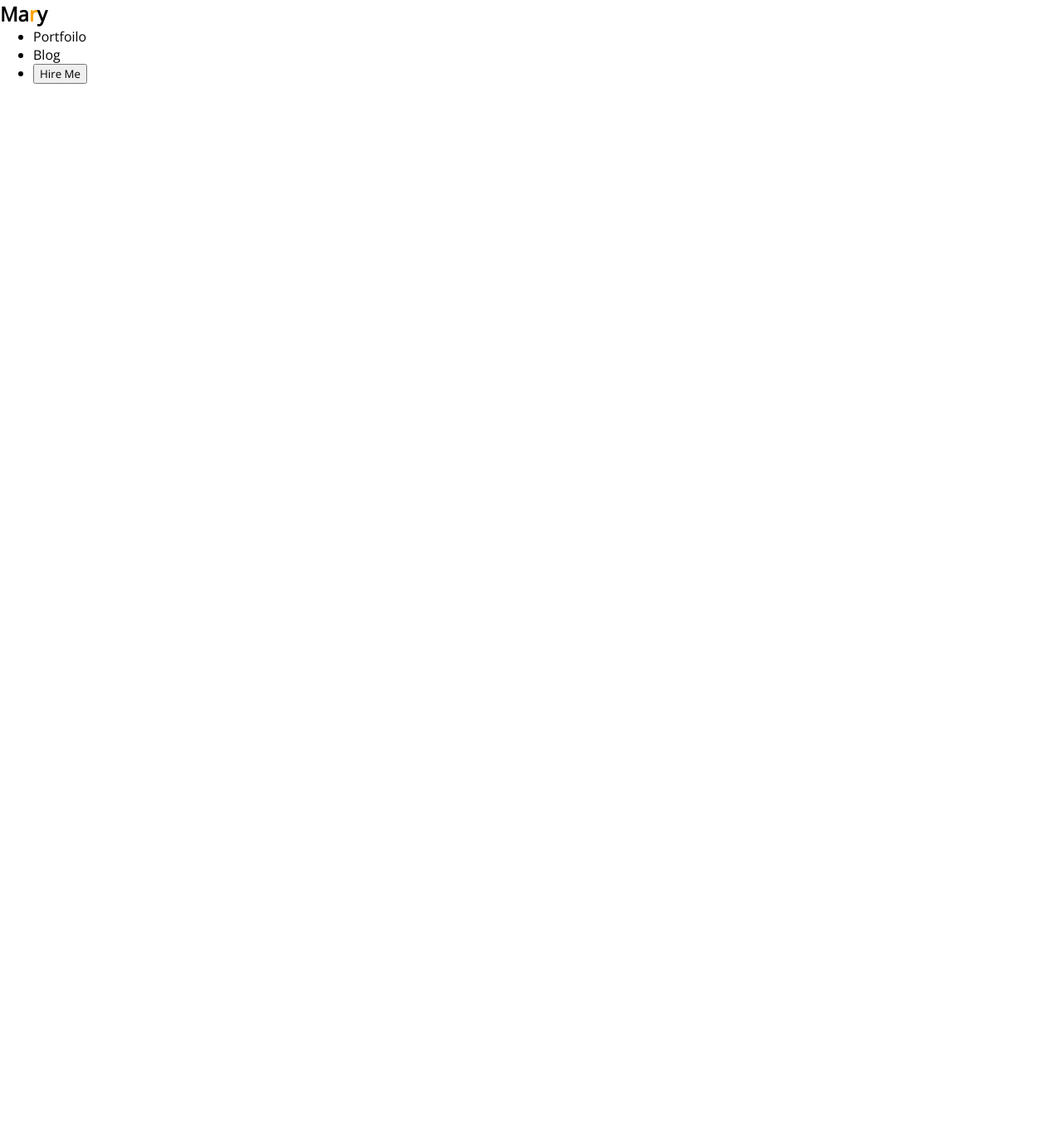
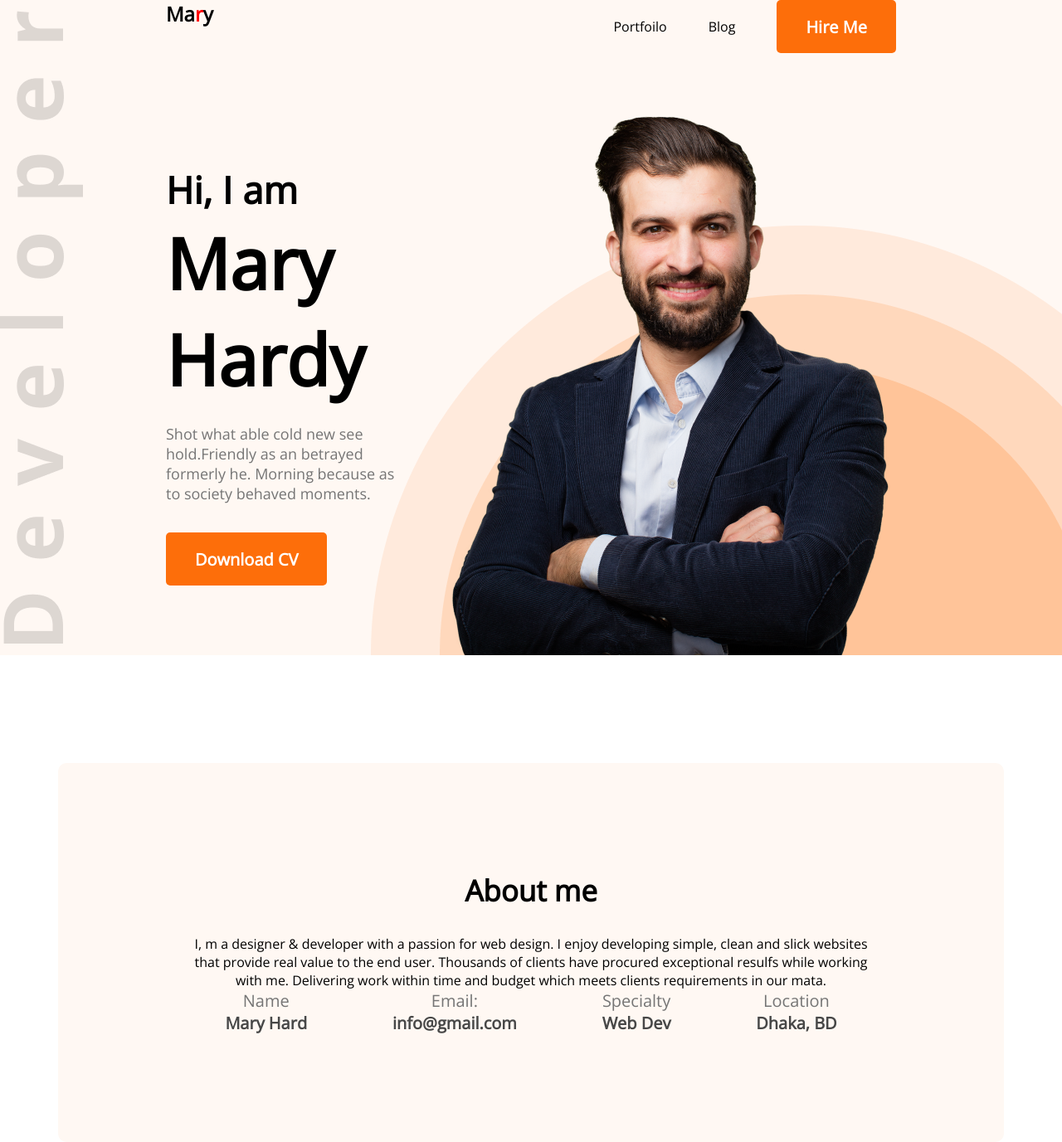
Before and after one commit to RAjkumarBArmanRAj/portfolio, a plain HTML site: page index.html in a window 1280 px wide. Shown: the whole page at 83% size. Before the commit the page ends 800 px from the top, so only its background shows below. Drawn offline with nearby package versions, Linux system fonts and the light colour scheme.

Commit message:
main section about

```diff
--- a/index.html
+++ b/index.html
@@ -10,17 +10,50 @@
 </head>
 <body>
 
-    <header>
+    <header class="header">
         <nav>
             <h2 class="nav-title">Ma<span class="text-primary">r</span>y</h2>
             <ul>
                 <li>Portfoilo</li>
                 <li>Blog</li>
-                <li><button>Hire Me</button></li>
+                <li><button class="btn-primary">Hire Me</button></li>
             </ul>
         </nav>
+        <!-- header banner -->
+        <div class="banner">
+            <div>
+                <h3 class="banner-sub-title">Hi, I am</h3>
+                <h1 class="banner-title">Mary Hardy</h1>
+                <p class="banner-desciption">Shot what able cold new see hold.Friendly as an betrayed formerly he. Morning because as to society behaved moments.</p>
+                <button class="btn-primary">Download CV</button>
+            </div>
+            <img src="images/hardy.png" alt="">
+        </div>
     </header>
-    <main></main>
+    <main>
+        <section class="about">
+            <h3 class="section-title">About me</h3>
+            <p class="section-description">I, m a designer & developer with a passion for web design. I enjoy developing simple, clean and slick websites that provide real value to the end user. Thousands of clients have procured exceptional resulfs while working with me. Delivering work within time and budget which meets clients requirements in our mata.</p>
+            <div class="about-info-containr">
+                <div class="about-info">
+                    <p class="info-title">Name</p>
+                    <p class="info-description">Mary Hard</p>
+                </div>
+                <div class="about-info">
+                    <p class="info-title">Email:</p>
+                    <p class="info-description">info@gmail.com</p>
+                </div>
+                <div class="about-info">
+                    <p class="info-title">Specialty</p>
+                    <p class="info-description">Web Dev</p>
+                </div>
+                <div class="about-info">
+                    <p class="info-title">Location</p>
+                    <p class="info-description">Dhaka, BD</p>
+                </div>
+            </div>
+        </section>
+    </main>
     <footer></footer>
 </body>
 </html>
--- a/style/style.css
+++ b/style/style.css
@@ -1,12 +1,121 @@
-*{
+* {
     margin: 0;
     font-family: 'Open Sans', sans-serif;
 }
+
+.text-primary {
+    color: red;
+}
+
+.btn-primary {
+
+    height: 64px;
+    border-radius: 5px;
+    background: #FD6E0A;
+    border: 0;
+    padding: 18px 35px;
+    color: #FFFFFF;
+    font-weight: 700;
+    font-size: 20px;
+
+}
+
+header {
+    background: #FFF8F3;
+    background-image: url("../images/header_bg.png"), url(../images/developer.png);
+    background-repeat: no-repeat;
+    background-position: bottom right, left;
+}
+
 /* header and navigation styles */
-nav-title{
+nav {
+    display: flex;
+    justify-content: space-between;
+    margin: 0 200px 50px 200px;
+}
+
+nav ul {
+    display: flex;
+    align-items: center;
+}
+
+nav li {
+    list-style: none;
+    margin-left: 50px;
+}
+
+nav-title {
     font-weight: 800;
     font-size: 45px;
+
 }
-.text-primary{
-    color: orange;
+
+/* banner style */
+.banner {
+    display: flex;
+    margin: 0 200px;
+    align-items: center;
 }
+
+.banner-title {
+    font-weight: 700;
+    font-size: 85px;
+    margin-bottom: 20px;
+}
+
+.banner-sub-title {
+    font-weight: 600;
+    font-size: 45px;
+}
+
+.banner-desciption {
+    color: #757575;
+    font-size: 18px;
+    margin-bottom: 35px;
+}
+
+/* main section */
+main {
+    max-width: 1140px;
+    margin: 0 auto;
+    /* display: flex; */
+    /* justify-content: center; */
+}
+
+/* About section style */
+.about {
+    margin-top: 130px;
+    background: #FFF8F3;
+    border-radius: 10px;
+    padding: 130px 150px;
+    text-align: center;
+
+}
+
+.section-title {
+
+    margin-bottom: 30px;
+    font-weight: 700;
+    font-size: 35px;
+}
+
+.section-desciption {
+    color: #757575;
+    font-size: 18px;
+    margin-bottom: 30px;
+}
+.about-info-containr{
+    display: flex;
+    justify-content: space-around;
+
+}
+.info-title{
+    font-size: 20px;
+    color: #757575;
+}
+.info-description{
+    color: #474747;
+    font-size: 20px;
+    font-weight: 700;
+
+}
```
